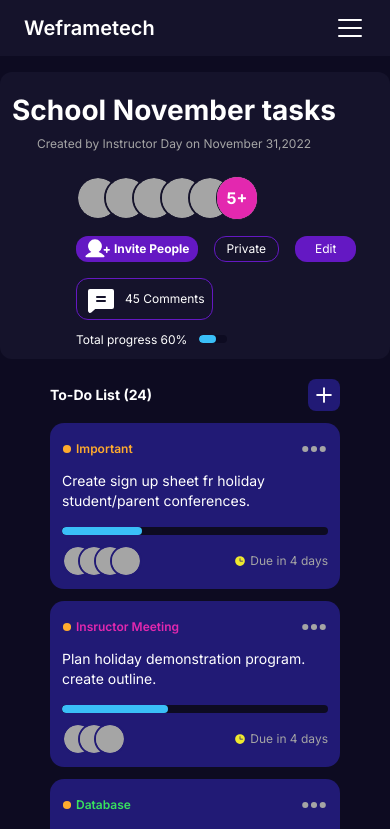
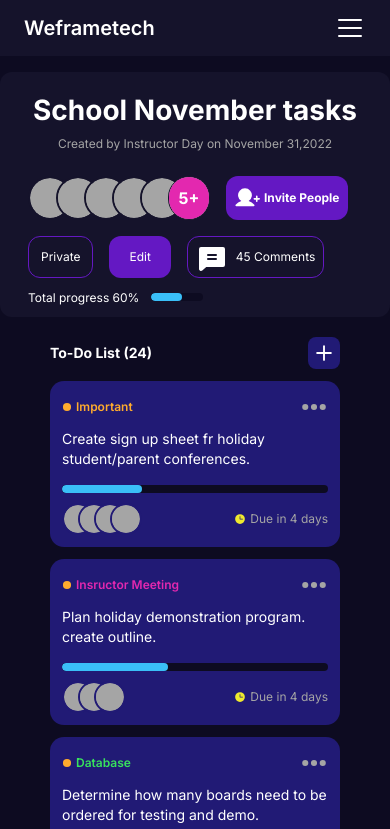
Before and after one commit to anurag-327/Assignment-Anurag, a Next.js app: page / in a window 390 px wide. Shown: the top 829 px of the page. Built offline with nearby package versions, Linux system fonts and the light colour scheme.

Commit message:
resolved issue in Todoheader

```diff
--- a/components/Navbar.jsx
+++ b/components/Navbar.jsx
@@ -15,7 +15,6 @@
     },[])
     function toggleSlider()
     {
-        // document.querySelector("#slider").classList.toggle("hidden")
         if(toggle==true)
         {
             animate("#slider", { width: 0, opacity:0 })
--- a/components/TodoHeader.jsx
+++ b/components/TodoHeader.jsx
@@ -3,7 +3,7 @@
 const TodoHeader = () => {
   return (
     <div className="flex flex-col gap-6 p-3 r rounded-xl bg-dark-02">
-      <div className="flex justify-between r">
+      <div className="flex justify-center md:justify-between r">
         <div className="flex gap-3">
           <div className="hidden md:block">
              <ArrowCircleLeft className="" size={38} color="#A5A5A5" weight="fill" />
@@ -27,7 +27,7 @@
             </button>
         </div>
       </div>
-      <div className="flex flex-wrap justify-between ml-16">
+      <div className="flex flex-wrap justify-between ml-4 md:ml-16">
         <div className="flex flex-wrap gap-4">
           <AvatarGroupCounter />
           <button className="flex items-center justify-center gap-1 px-2 text-sm rounded-xl bg-secondary">
```
